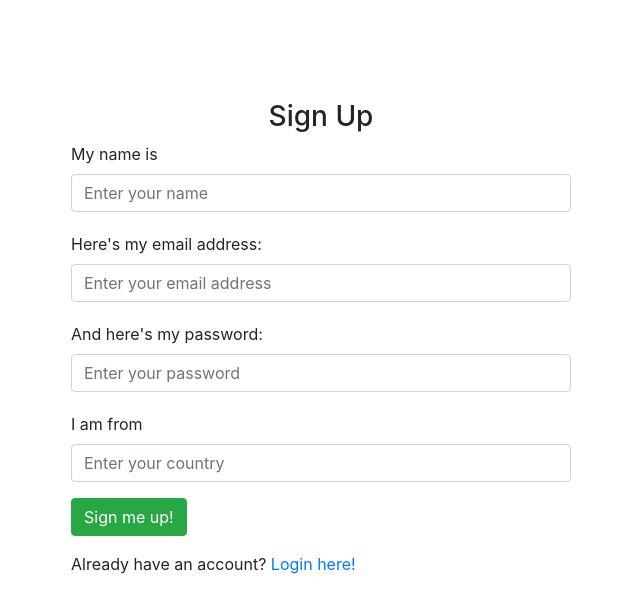
After one commit to raydent30/MoneyKakis, a Flask app: page /register in a window 1280 px wide. The commit adds this page. Shown: the top 613 px of the page, without its empty margins (319-959 px from the left). Run offline with Flask 3, Linux system fonts and the light colour scheme; parts of the project's set-up code (start-up, migrations or seed data) failed here and were passed over; some libraries are stand-ins or nearby versions.

Commit message:
Login and register

```diff
--- a/app.py
+++ b/app.py
@@ -5,15 +5,36 @@ import json
 # ? flask - library used to write REST API endpoints (functions in simple words) to communicate with the client (view) application's interactions
 # ? request - is the default object used in the flask endpoints to get data from the requests
 # ? Response - is the default HTTP Response object, defining the format of the returned data by this api
-from flask import Flask, request, Response, render_template
+from flask import Flask, request, Response, render_template, url_for, flash, redirect, session
 # ? sqlalchemy is the main library we'll use here to interact with PostgresQL DBMS
 import sqlalchemy
 # ? Just a class to help while coding by suggesting methods etc. Can be totally removed if wanted, no change
 from typing import Dict
+# a class to help with password hashing before storing it in the database for security
+# from werkzeug.security import generate_password_hash
+
+
+"""
+    note:
+
+    CRUD operations have already been implemented by the TA.
+
+    We now need to create our own functions and write custom sql for them.
+"""
+
+""" create a group
+
+    def create_group():
+
+    def gen_create_group_statement()-> str:
+        return statement
+"""
 
 
 # ? web-based applications written in flask are simply called apps are initialized in this format from the Flask base class. You may see the contents of `__name__` by hovering on it while debugging if you're curious
 app = Flask(__name__)
+app.secret_key = 'mysecretkey'
+app.debug = True
 
 # ? Just enabling the flask app to be able to communicate with any request source
 CORS(app)
@@ -29,6 +50,18 @@ engine = sqlalchemy.create_engine(
 # ? `db` - the database (connection) object will be used for executing queries on the connected database named `postgres` in our deployed Postgres DBMS
 db = engine.connect()
 
+with open('schema.sql', 'r') as s:
+    schema = s.read()
+    db.execute(sqlalchemy.text(schema))
+    db.commit()
+'''
+with open('triggers.sql', 'r') as f:
+    triggers = f.read()
+# executing triggers in the background
+    db.execute(sqlalchemy.text(triggers))
+    db.commit()
+'''
+
 # ? A dictionary containing
 data_types = {
     'boolean': 'BOOL',
@@ -37,10 +70,82 @@ data_types = {
     'time': 'TIME',
 }
 
-# ? @app.get is called a decorator, from the Flask class, converting a simple python function to a REST API endpoint (function)
 @app.route("/")
 def index():
     return render_template("frontview.html")
+
+@app.route("/login", methods=["GET", "POST"])
+def login():
+    if request.method == "GET":
+        return render_template("login.html")
+    else:
+        input_email = request.form.get('email')
+        input_password = request.form.get('password')
+        # check if the input email even exists - if it does then check password if not then return error message and ask to sign up
+        statement = sqlalchemy.text("SELECT * FROM users WHERE email = :email")
+        params = {'email':input_email}
+        # returns as a tuple - can index into the tuple knowing the schema
+        res = db.execute(statement, params).fetchone()
+        if res == None:
+            # return error message and prompt to sign up
+            flash("Invalid e-mail/password: E-mail does not exist. Sign up now in the link below!", category='error')
+            return redirect(url_for('login'))
+        else:
+            # check the password as well
+            if input_password == res[3]:
+                # storing email to get info from database and name to welcome the person
+                session['email'] = res[2]
+                session['name'] = res[1]
+                flash('Login successful! Welcome.', category='success')
+                return redirect(url_for('home'))
+
+                # log him in
+            else:
+                flash("Invalid e-mail/password: Wrong e-mail password combination. Try again.")
+                return redirect(url_for('login'))
+
+
+@app.route("/register", methods=["GET", "POST"])
+def register():
+    if request.method == "POST":
+        name = request.form.get('name')
+        email = request.form.get('email')
+        password = request.form.get('password')
+        country = request.form.get('country')
+
+
+        try:
+            statement = sqlalchemy.text('INSERT INTO users (name, email, password, country) VALUES (:name, :email, :password, :country)')
+            params = {'name': name, 'email': email, 'password': password, 'country': country}
+            db.execute(statement, params)
+            db.commit()
+            flash('Registration was successful!', category='success')
+            return redirect(url_for('login'))
+        except Exception as e:
+            db.rollback()
+            if "Email already" in str(e):
+                flash('Invalid e-mail: E-mail already in use.')
+                return redirect(url_for('register'))
+            elif "Password must" in str(e):
+                flash("Invalid password: Password must be at least 8 characters long and contain at least one uppercase and lowercase character")
+                return redirect(url_for('register'))
+    else:
+        return render_template("register.html")
+
+
+@app.route('/home', methods=["GET", "POST"])
+def home():
+    if 'email' in session:
+        return render_template('home.html', name=session['name'])
+    else:
+        return redirect(url_for('login'))
+
+@app.route('/logout', methods=["POST", "GET"])
+def logout():
+    session.clear()
+    return render_template('frontview.html')
+
+# ? @app.get is called a decorator, from the Flask class, converting a simple python function to a REST API endpoint (function)
 
 '''
 @app.get("/table")
@@ -241,10 +346,21 @@ def generate_create_table_statement(table: Dict):
     statement = statement[:-1] + ");"
     return sqlalchemy.text(statement)
 
+"""
+    Matt's Note:
+
+    Maybe can modify the above function so that the primary key is whatever we need it to be. Maybe make it known that
+    the first entry will always be the primary key?
+
+    this way there is no way to get composite keys.
+"""
+'''
+
+
 # ? This method can be used by waitress-serve CLI
 def create_app():
    return app
-'''
+
 # ? The port where the debuggable DB management API is served
 PORT = 4173
 # ? Running the flask app on the localhost/0.0.0.0, port 2222
--- /dev/null
+++ b/schema.sql
@@ -0,0 +1,41 @@
+CREATE TABLE IF NOT EXISTS users (
+    id SERIAL PRIMARY KEY,
+    name TEXT NOT NULL,
+    email TEXT NOT NULL UNIQUE,
+    password text NOT NULL,
+    country TEXT NOT NULL
+);
+
+CREATE TABLE IF NOT EXISTS groups (
+    id SERIAL PRIMARY KEY,
+    name TEXT NOT NULL
+);
+
+CREATE TABLE IF NOT EXISTS group_members (
+    id SERIAL PRIMARY KEY,
+    user_id INTEGER NOT NULL,
+    group_id INTEGER NOT NULL,
+    FOREIGN KEY (user_id) REFERENCES users(id),
+    FOREIGN KEY (group_id) REFERENCES groups(id)
+);
+
+CREATE TABLE IF NOT EXISTS expenses (
+    id SERIAL PRIMARY KEY,
+    name TEXT NOT NULL,
+    user_id INTEGER NOT NULL,
+    group_id INTEGER,
+    amount FLOAT NOT NULL,
+    FOREIGN KEY (user_id) REFERENCES users(id),
+    FOREIGN KEY (group_id) REFERENCES groups(id)
+);
+
+CREATE TABLE IF NOT EXISTS transactions (
+    id SERIAL PRIMARY KEY,
+    amount REAL NOT NULL,
+    expense_id INTEGER NOT NULL,
+    payer_id INTEGER NOT NULL,
+    payee_id INTEGER NOT NULL,
+    FOREIGN KEY (expense_id) REFERENCES expenses(id),
+    FOREIGN KEY (payer_id) REFERENCES users(id),
+    FOREIGN KEY (payee_id) REFERENCES users(id)
+);
--- /dev/null
+++ b/templates/layout.html
@@ -0,0 +1,24 @@
+<!DOCTYPE html>
+<html lang="en">
+    <head>
+        <title> {% block title %} MoneyKakis {% endblock %}</title>
+        <meta charset="utf-8" />
+        <meta name="viewport" content="width=device-width, initial-scale=1" />
+
+        <!-- importing bootstrap for design -->
+        <link
+      rel="stylesheet"
+      href="https://stackpath.bootstrapcdn.com/bootstrap/4.4.1/css/bootstrap.min.css"
+      integrity="sha384-Vkoo8x4CGsO3+Hhxv8T/Q5PaXtkKtu6ug5TOeNV6gBiFeWPGFN9MuhOf23Q9Ifjh"
+      crossorigin="anonymous"
+    />
+    <link
+      rel="stylesheet"
+      href="https://stackpath.bootstrapcdn.com/font-awesome/4.7.0/css/font-awesome.min.css"
+      crossorigin="anonymous"
+    />
+    </head>
+    <body>
+        {% block body %}{% endblock %}
+    </body>
+</html>
--- /dev/null
+++ b/templates/register.html
@@ -0,0 +1,76 @@
+{% extends "layout.html" %}
+
+{% block body %}
+<!-- one block form to enter email -->
+<form method="POST">
+
+    {% with messages = get_flashed_messages() %}
+        {% if messages %}
+            <div class="alert alert-danger">
+                {% for message in messages %}
+                    <p>{{ message }}</p>
+                {% endfor %}
+            </div>
+        {% endif %}
+    {% endwith %}
+
+    <div class="form-group" style="width: 500px; margin: auto; padding-top: 100px;">
+        <h3 align="center"> Sign Up </h3>
+        <label for="name"> My name is </label>
+        <input
+            type="name"
+            class="form-control"
+            id="name"
+            name="name"
+            placeholder="Enter your name"
+        />
+    </div>
+
+    <div class="form-group" style="width: 500px; margin: auto; padding-top: 20px;">
+
+        <label for="email"> Here's my email address:</label>
+        <input
+            type="email"
+            class="form-control"
+            id="email"
+            name="email"
+            placeholder="Enter your email address"
+        />
+    </div>
+
+    <div class="form-group" style="width: 500px; margin: auto; padding-top: 20px;">
+        <label for="password"> And here's my password:</label>
+        <input
+            type="password"
+            class="form-control"
+            id="password"
+            name="password"
+            placeholder="Enter your password"
+        />
+    </div>
+
+    <div class="form-group" style="width: 500px; margin: auto; padding-top: 20px;">
+        <label for="country"> I am from </label>
+        <input
+            type="country"
+            class="form-control"
+            id="country"
+            name="country"
+            placeholder="Enter your country"
+        />
+        <p></p>
+        <button type="submit" class="btn btn-success" style="display: block; margin-block-start: auto;">Sign me up!</button>
+        <p></p>
+        Already have an account?&nbsp;<a href="{{ url_for('login') }}">Login here!</a>
+    </div>
+
+    <div style="width: 500px; margin: auto; padding-top: 20px;">
+
+    </div>
+
+
+
+
+
+</form>
+{% endblock %}
--- /dev/null
+++ b/triggers.sql
@@ -0,0 +1,38 @@
+
+/* creating triggers to run in the background so we do not need to query and check for every insertion (automates the process)*/
+
+
+CREATE OR REPLACE FUNCTION check_email_exists() RETURNS TRIGGER AS $$
+BEGIN
+    IF EXISTS (SELECT 1 FROM users WHERE email = NEW.email) THEN
+        RAISE EXCEPTION 'Email already exists';
+    END IF;
+    RETURN NEW;
+END;
+$$ LANGUAGE plpgsql;
+
+CREATE TRIGGER trigger_check_email_exists
+    BEFORE INSERT ON users
+    FOR EACH ROW
+    EXECUTE FUNCTION check_email_exists();
+
+
+CREATE OR REPLACE FUNCTION check_password() RETURNS TRIGGER AS $$
+BEGIN
+    IF LENGTH(NEW.password) < 8 THEN
+        RAISE EXCEPTION 'Password must be at least 8 characters long';
+    END IF;
+    IF NEW.password !~ '[a-z]' THEN
+        RAISE EXCEPTION 'Password must contain at least 1 lowercase letter';
+    END IF;
+    IF NEW.password !~ '[A-Z]' THEN
+        RAISE EXCEPTION 'Password must contain at least 1 uppercase letter';
+    END IF;
+    RETURN NEW;
+END;
+$$ LANGUAGE plpgsql;
+
+CREATE TRIGGER trigger_check_password
+    BEFORE INSERT ON users
+    FOR EACH ROW
+    EXECUTE FUNCTION check_password();
--- a/view/package.json
+++ b/view/package.json
@@ -15,7 +15,7 @@
     "react-dom": "^18.2.0"
   },
   "devDependencies": {
-    "@types/node": "^18.14.1",
+    "@types/node": "^18.15.5",
     "@types/react": "^18.0.26",
     "@types/react-dom": "^18.0.9",
     "@vitejs/plugin-react": "^3.0.0",
--- a/view/src/api.ts
+++ b/view/src/api.ts
@@ -3,7 +3,7 @@ import { RelationView } from './App'
 
 // ? REST API functions to communicate with your database backend
 // ? Machine IP - replace with your server's IP address; run `ifconfig` and take the first inet IP address (should be below ens32)
-const machineIP = "172.25.76.144"
+const machineIP = "172.25.77.205"
 const machinePort = "2222"
 const api = apisauce.create({
     baseURL: `http://${machineIP}:${machinePort}`,
```
Also changed, not shown: templates/frontview.html (+21 -9 lines), templates/home.html (added, +42 -0 lines), templates/login.html (added, +47 -0 lines), SoC Local.session.sql (deleted).
